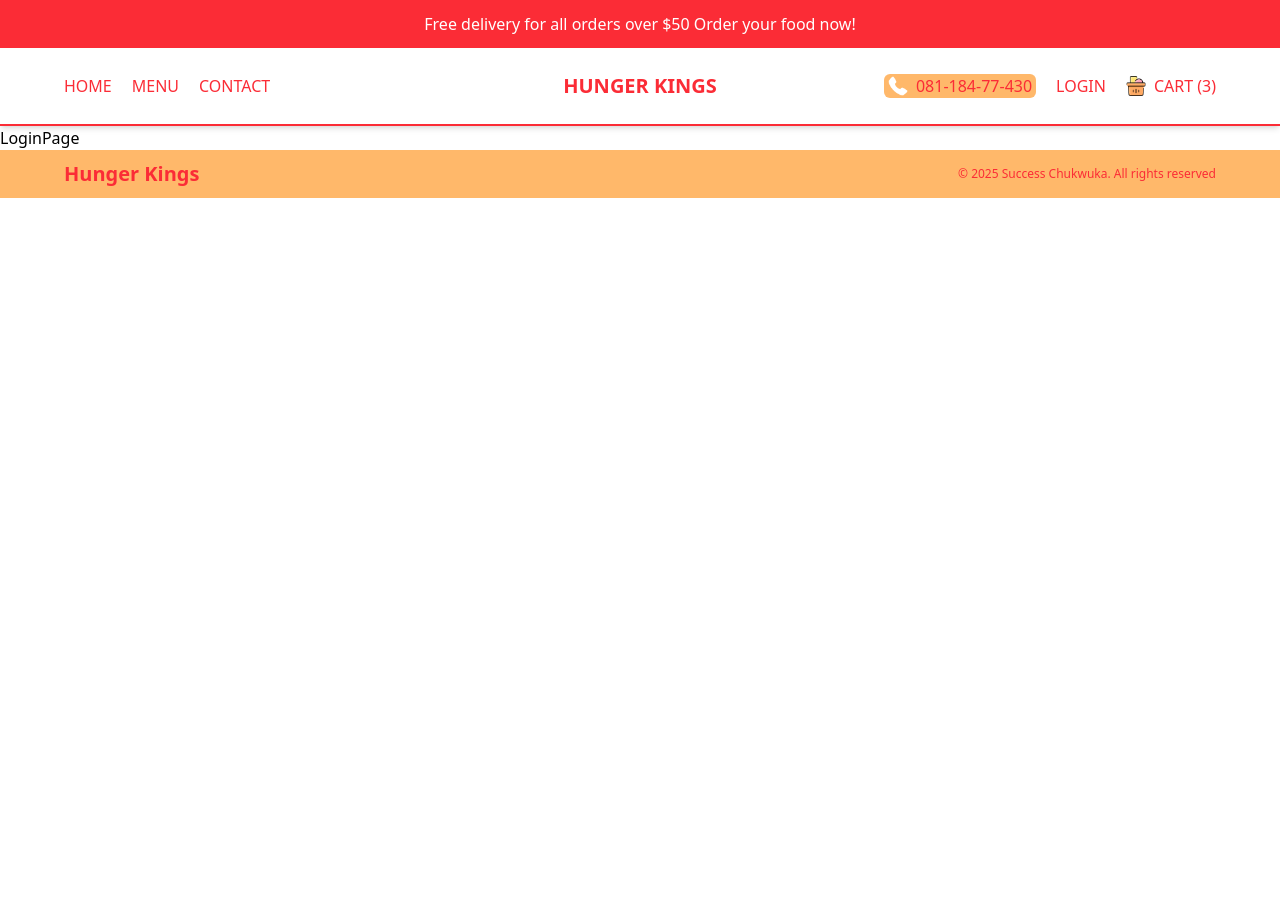
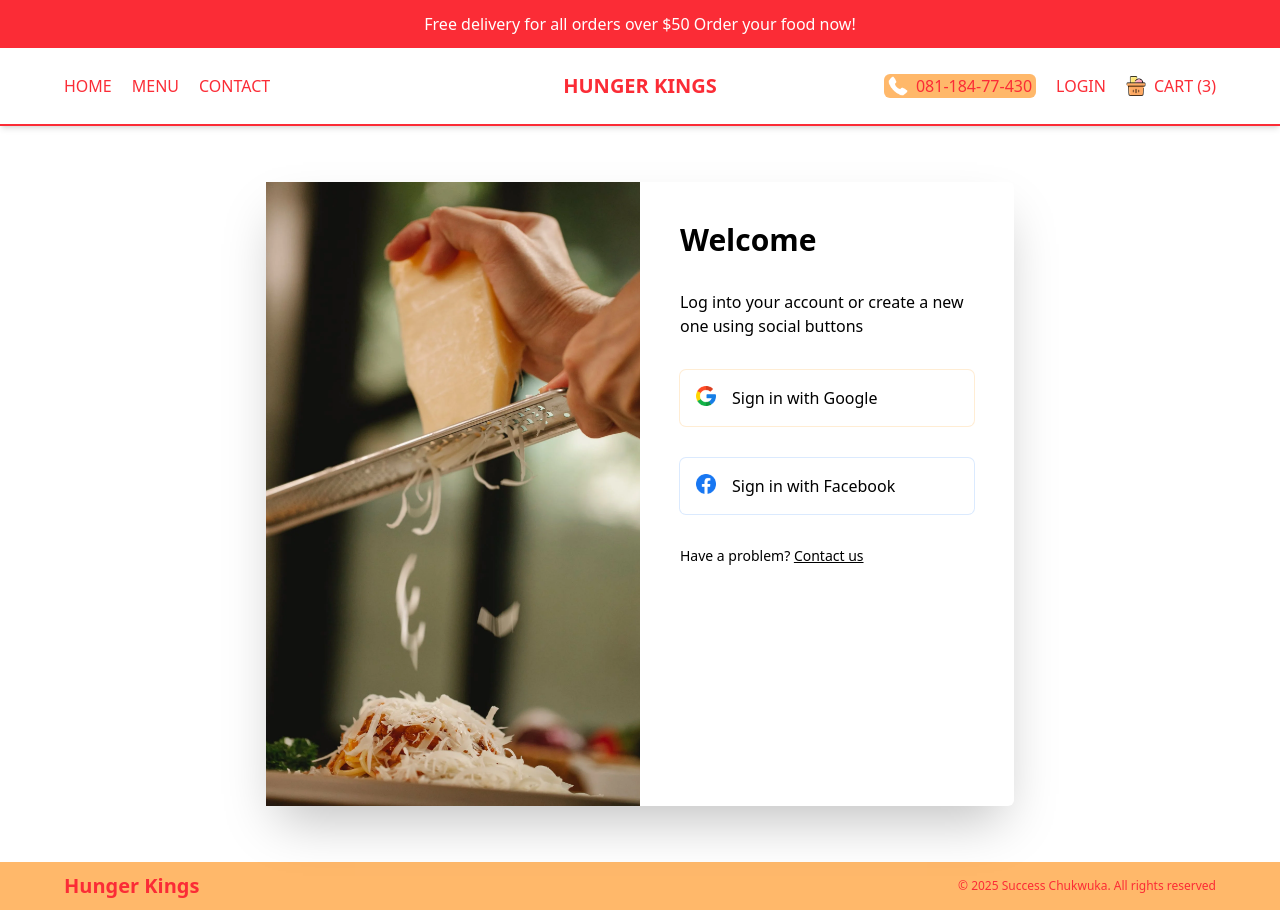
Before and after one commit to jehovah-son/Hunger-King, a Next.js app: page /login in a window 1280 px wide. Before the commit the page ends 800 px from the top, so only its background shows below. Built offline with nearby package versions, Linux system fonts and the light colour scheme.

Commit message:
`Refactor CartPage and add LoginPage with image and social login buttons`

```diff
--- a/src/app/cart/page.tsx
+++ b/src/app/cart/page.tsx
@@ -5,7 +5,7 @@
   return (
     <div className="flex flex-col md:flex-row h-screen">
       {/* Item on cart (larger side) */}
-      <div className="w-full md:h-full text-red-500 h-1/2 md:px-10 px-4 md:w-3/4  bg-gray-100 overflow-scroll">
+      <div className="w-full md:h-full text-red-500 h-1/2 md:px-10 px-4 md:w-3/4  overflow-scroll">
         {/* first item */}
         <div className="flex py-5  justify-between items-center ">
           <div>
@@ -128,7 +128,7 @@
           <span className="">TOTAL(INCL.VAT)</span>
           <span className="font-bold">$81.70</span>
         </div>
-        <button className="bg-red-500 text-white p-3 rounded-md w-1/2 self-end">
+        <button className="bg-red-500 text-white p-3 rounded-md w-1/2 self-end  hover:bg-red-600 transition cursor-pointer">
           CHECKOUT
         </button>
       </div>
--- a/src/app/login/page.tsx
+++ b/src/app/login/page.tsx
@@ -1,5 +1,50 @@
 import React from "react";
+import Image from "next/image";
+import Link from "next/link";
 
 export default function LoginPage() {
-  return <div>LoginPage</div>;
+  return (
+    <div className="h-[calc(100vh-6rem)] md:h-[calc(100vh-9rem)] p-4 flex items-center my-10 justify-center">
+      {/* Box */}
+      <div className="h-full shadow-2xl rounded-md flex flex-col md:flex-row md-[70%] md:w-full lg:w-[60%] 2xl:w-1/2">
+        {/* image container */}
+        <div className="relative h-1/3 w-full md:h-full md:w-1/2">
+          <Image src="/loginBg.png" alt="" fill className="object-cover" />
+        </div>
+        {/* form container */}
+        <div className="p-10 flex flex-col gap-8 md:w-1/2 ">
+          <h1 className="font-bold text-xl xl:text-3xl">Welcome</h1>
+          <p className="">
+            Log into your account or create a new one using social buttons
+          </p>
+          <button className="flex gap-4 p-4 ring-1 ring-orange-100 rounded-md">
+            <Image
+              src="/google.png"
+              alt=""
+              width={20}
+              height={20}
+              className="object-contain"
+            />
+            <span className="">Sign in with Google</span>
+          </button>
+          <button className="flex gap-4 p-4 ring-1 ring-blue-100 rounded-md">
+            <Image
+              src="/facebook.png"
+              alt=""
+              width={20}
+              height={20}
+              className="object-contain"
+            />
+            <span className="">Sign in with Facebook</span>
+          </button>
+          <p className="text-sm">
+            Have a problem?{" "}
+            <Link href="/" className="underline">
+              Contact us
+            </Link>
+          </p>
+        </div>
+      </div>
+    </div>
+  );
 }
```
